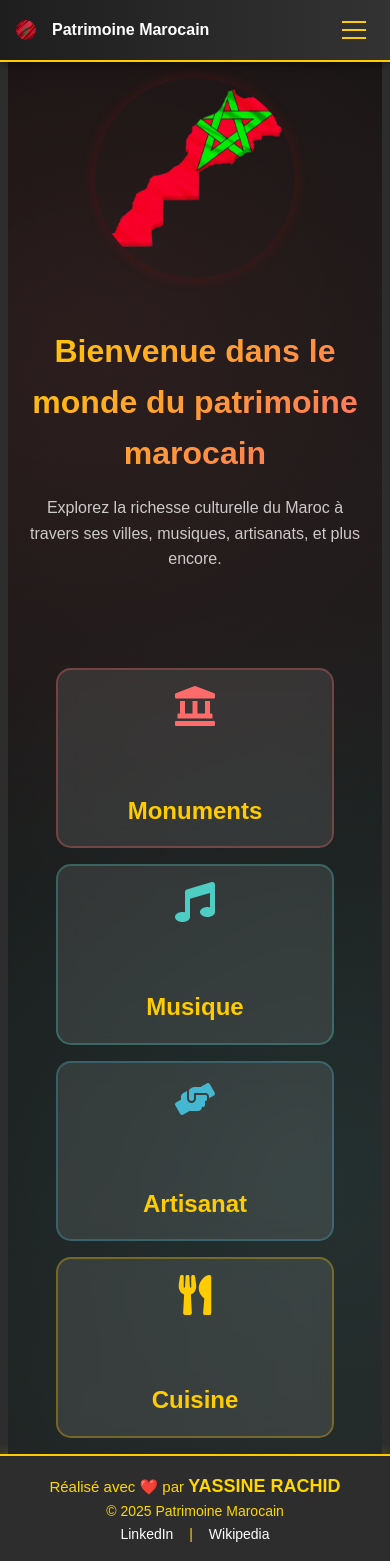
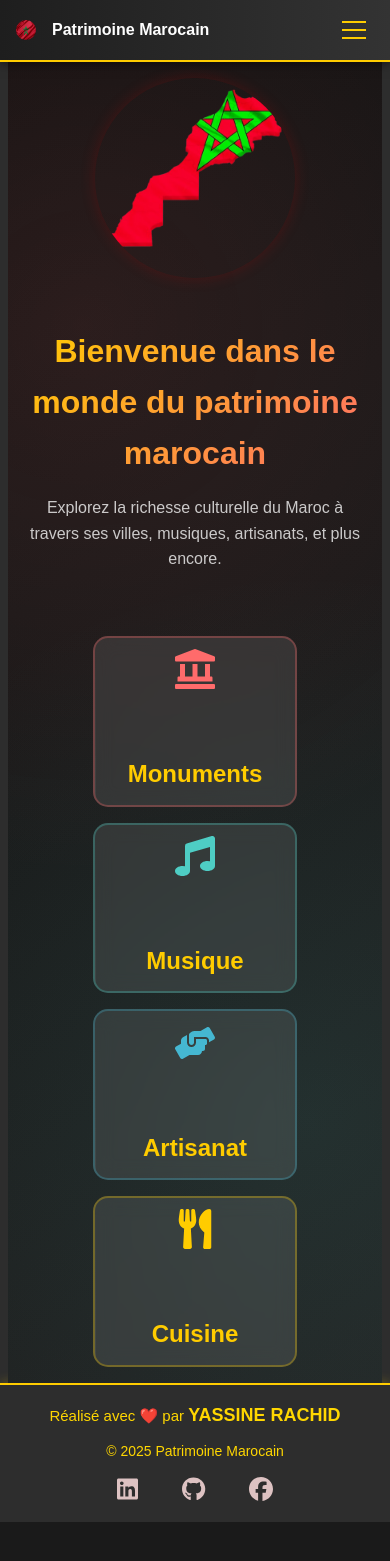
Before and after one commit to Hardrach/Culture, a React (Create React App) app: page / in a window 390 px wide. After the commit the page ends 1522 px from the top, so only its background shows below. Built offline with nearby package versions, Linux system fonts and the light colour scheme.

Commit message:
first commit

```diff
--- a/package.json
+++ b/package.json
@@ -5,9 +5,10 @@
   "dependencies": {
     "@emotion/react": "^11.14.0",
     "@emotion/styled": "^11.14.0",
-    "@fortawesome/fontawesome-svg-core": "^6.5.1",
+    "@fortawesome/fontawesome-svg-core": "^6.7.2",
+    "@fortawesome/free-brands-svg-icons": "^6.7.2",
     "@fortawesome/free-solid-svg-icons": "^6.5.1",
-    "@fortawesome/react-fontawesome": "^0.2.0",
+    "@fortawesome/react-fontawesome": "^0.2.2",
     "@testing-library/dom": "^10.4.0",
     "@testing-library/jest-dom": "^6.6.3",
     "@testing-library/react": "^16.3.0",
--- a/src/components/Footer.js
+++ b/src/components/Footer.js
@@ -1,4 +1,6 @@
 import "../styles/Footer.css";
+import { FontAwesomeIcon } from '@fortawesome/react-fontawesome';
+import { faGithub, faLinkedin, faFacebook } from '@fortawesome/free-brands-svg-icons';
 
 const Footer = () => {
   return (
@@ -7,10 +9,17 @@ const Footer = () => {
       <p className="Realise">  Réalisé avec ❤️ par <span className="Myname">YASSINE RACHID</span></p>
       <p>© 2025 Patrimoine Marocain </p>
 
-      <p>
-        <a href="https://www.linkedin.com/in/yassine-rachid-b27aa6225/" target="_blank" rel="noopener noreferrer">LinkedIn</a> |{" "}
-        <a href="https://fr.wikipedia.org/wiki/Maroc" target="_blank" rel="noopener noreferrer">Wikipedia</a>
-      </p>
+      <div className="social-links">
+        <a href="https://www.linkedin.com/in/yassine-rachid-b27aa6225/" target="_blank" rel="noopener noreferrer">
+          <FontAwesomeIcon icon={faLinkedin} className="social-icon" />
+        </a>
+        <a href="https://github.com/Hardrach" target="_blank" rel="noopener noreferrer">
+          <FontAwesomeIcon icon={faGithub} className="social-icon" />
+        </a>
+        <a href="https://www.facebook.com/" target="_blank" rel="noopener noreferrer">
+          <FontAwesomeIcon icon={faFacebook} className="social-icon" />
+        </a>
+      </div>
     </footer>
   );
 };
--- a/src/data/monumentsData.js
+++ b/src/data/monumentsData.js
@@ -13,12 +13,9 @@ const monumentsData = {
     ],
     Meknès: [
       "Site archéologique de Volubilis",
-      "Bab Mansour el-Aleuj",
       "Hri Souani",
-      "Bab Moulay Ismail",
       "Prison de Kara",
       "place Lahdim",
-      "Bou Inania Médersa (Meknes)",
 
     ],
     Fes: [
@@ -45,9 +42,6 @@ const monumentsData = {
       "Légation américaine de Tanger",
       "Cap Spartel",
       "Grottes d'Hercule (Tanger)",
-      "Musée Forbes",
-      "Place du Grand Socco",
-      "Musée de la Fondation Lorin"
     ],
     Essaouira: [
       "Sqala de la Kasbah",
--- a/src/styles/Footer.css
+++ b/src/styles/Footer.css
@@ -18,11 +18,13 @@
   font-size: 18px;
   font-family: Arial, sans-serif;
   font-weight: bold;
+  margin-bottom: 10px;
+}
 
-}
 .Realise {
   font-size: 15px;
   font-family: Arial, sans-serif;
+  margin-bottom: 10px;
 }
 
 .footer::before {
@@ -53,3 +55,18 @@
   max-width: 1200px;
   margin: 0 auto;
 }
+
+.social-links {
+  margin-top: 15px;
+}
+
+.social-icon {
+  font-size: 24px;
+  margin: 0 10px;
+  color: #ddc2c2;
+  transition: color 0.3s ease;
+}
+
+.social-icon:hover {
+  color: #007bff;
+}
--- a/src/styles/Home.css
+++ b/src/styles/Home.css
@@ -106,14 +106,14 @@
 /* Categories grid */
 .categories-grid {
   display: grid;
-  grid-template-columns: repeat(auto-fit, minmax(250px, 1fr));
+  grid-template-columns: repeat(2, 1fr);
   gap: 2rem;
-  margin-top: 2rem;
-  padding: 0 2rem;
-  max-width: 1200px;
-  width: 100%;
   position: relative;
   z-index: 1;
+  width: calc(100% - 4rem);
+  padding: 0 2rem;
+  max-width: 800px;
+  margin: 0 auto;
 }
 
 .category-card {
@@ -252,6 +252,11 @@
     grid-template-columns: 1fr;
     gap: 1rem;
   }
+
+  .category-card {
+    min-height: 160px;
+    padding: 1rem;
+  }
 }
 
 @media (max-width: 600px) {
@@ -266,6 +271,22 @@
     max-width: 320px;
     width: 90%;
     margin: 0 auto;
+  }
+  .categories-grid, .cards-container {
+    grid-template-columns: repeat(2, 1fr);
+    gap: 1rem;
+  }
+}
+
+@media (max-width: 480px) {
+  .categories-grid {
+    grid-template-columns: 1fr !important;
+  }
+  .category-card {
+    width: 95% !important;
+    margin: 0 auto !important;
+    max-width: 350px !important;
+    min-width: unset !important;
   }
 }
 
@@ -290,3 +311,14 @@ body.dark-mode .category-card {
 .section-title {
   font-family: Arial, sans-serif;
 }
+@media (max-width: 768px) {
+  .categories-grid, .cards-container {
+    grid-template-columns: repeat(2, 1fr);
+    gap: 1rem;
+  }
+  .category-card, .card {
+    min-height: 120px;
+    padding: 0.7rem;
+    max-width: 1200px;
+  }
+}
--- a/src/styles/Monuments.css
+++ b/src/styles/Monuments.css
@@ -155,9 +155,15 @@
 
 .cards-container {
   display: grid;
-  grid-template-columns: repeat(auto-fill, minmax(300px, 1fr));
+  grid-template-columns: repeat(auto-fit, minmax(280px, 1fr));
   gap: 2rem;
-  padding: 1rem;
+  position: relative;
+  z-index: 1;
+  width: calc(100% - 4rem);
+  padding: 0 2rem;
+  max-width: 1200px;
+  margin: 0 auto;
+  align-items: stretch;
 }
 
 .select-city-prompt {
@@ -198,14 +204,21 @@
 }
 
 .card {
-  background: var(--bg-secondary);
+  background: rgba(255, 255, 255, 0.1);
   border-radius: 15px;
-  overflow: hidden;
+  padding: 2rem;
+  cursor: pointer;
   transition: all 0.3s ease;
-  border: 2px solid var(--border-color);
-  height: 90%;
+  backdrop-filter: blur(10px);
+  border: 2px solid rgba(255, 255, 255, 0.1);
   display: flex;
   flex-direction: column;
+  align-items: center;
+  text-align: center;
+  gap: 1rem;
+  position: relative;
+  overflow: hidden;
+  height: 100%;
 }
 
 .card:hover {
@@ -321,14 +334,13 @@ body.dark-mode .card {
 
 /* Responsive design */
 @media (max-width: 768px) {
-  .monuments-grid {
+  .cards-container {
+    grid-template-columns: 1fr;
     gap: 1rem;
-    padding: 0 1rem;
-    grid-template-columns: 1fr;
   }
-
-  .city-select-container {
-    width: 90%;
+  .card {
+    min-height: 160px;
+    padding: 1rem;
   }
 }
 
--- a/src/styles/theme.css
+++ b/src/styles/theme.css
@@ -189,7 +189,7 @@ main {
 
 @media screen and (min-width: 769px) and (max-width: 1024px) {
   .cards-container {
-    grid-template-columns:  1fr;
+    grid-template-columns: repeat(2, 1fr);
   }
 }
 
```
Also changed, not shown: 1 other file (tests, documents, lock files or other folders).
